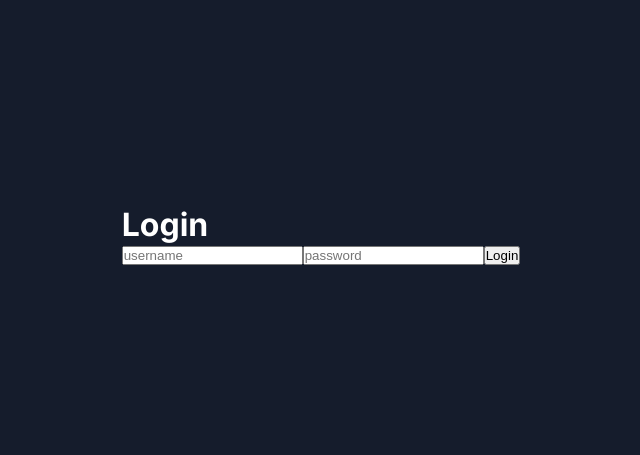
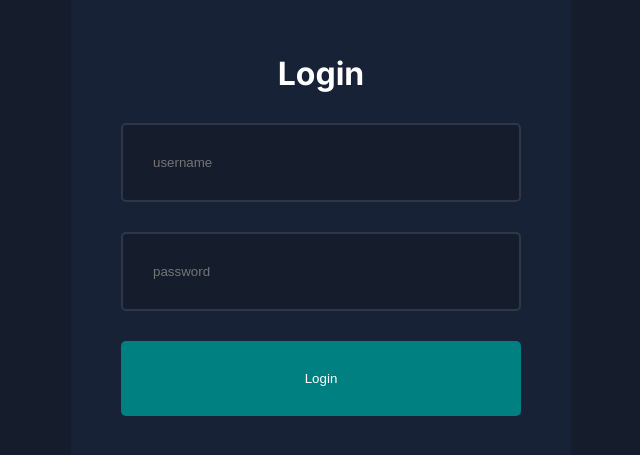
Before and after one commit to wmz786/nextjs14-admin-dashboard, a Next.js app: page /login in a window 1280 px wide. Shown: the part 165-620 px from the top of the page, without its empty margins (319-959 px from the left). Built offline with nearby package versions, Linux system fonts and the light colour scheme.

Commit message:
login form styles

```diff
--- a/app/ui/login/login.module.css
+++ b/app/ui/login/login.module.css
@@ -5,3 +5,35 @@
   align-items: center;
   justify-content: center;
 }
+
+.form {
+  background-color: var(--bgSoft);
+  padding: 50px;
+  border-radius: 10px;
+  width: 500px;
+  height: 500px;
+  display: flex;
+  flex-direction: column;
+  align-items: center;
+  justify-content: center;
+  gap: 30px;
+}
+
+.form input {
+  width: 100%;
+  padding: 30px;
+  border: 2px solid #2e374a;
+  border-radius: 5px;
+  background-color: var(--bg);
+  color: var(--text);
+}
+
+.form button {
+  width: 100%;
+  padding: 30px;
+  background-color: teal;
+  color: var(--text);
+  border: none;
+  cursor: pointer;
+  border-radius: 5px;
+}
```
